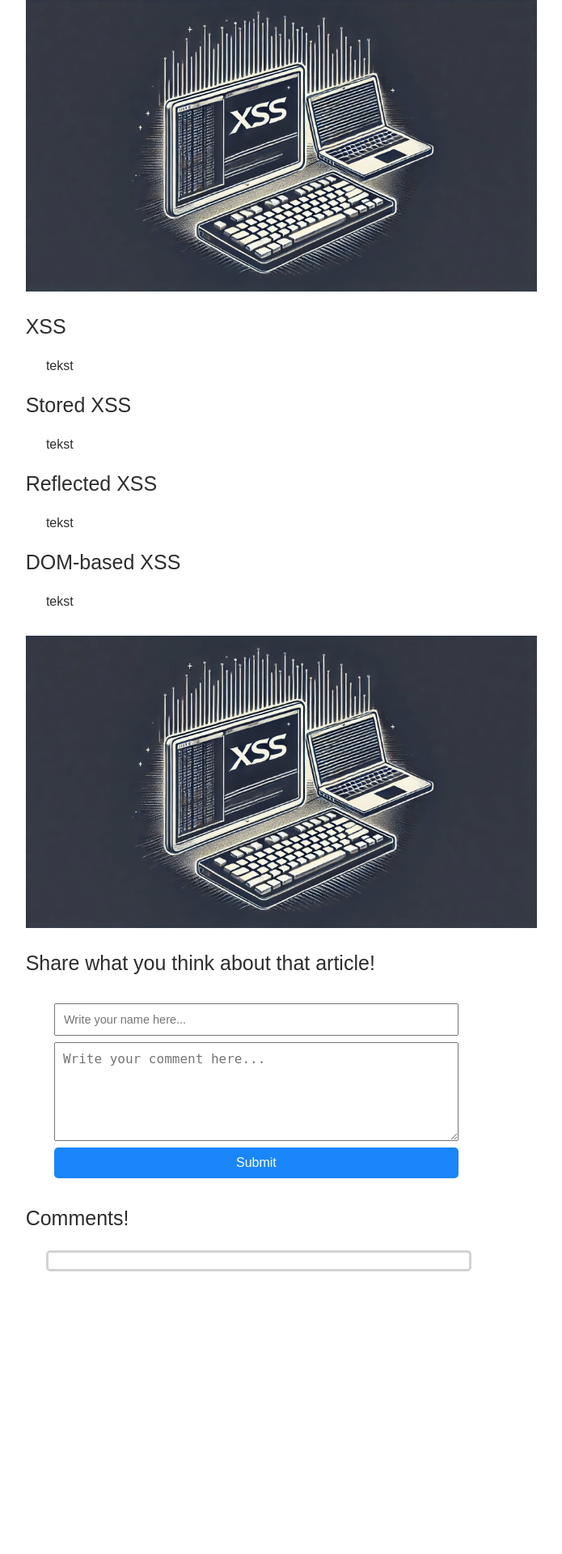
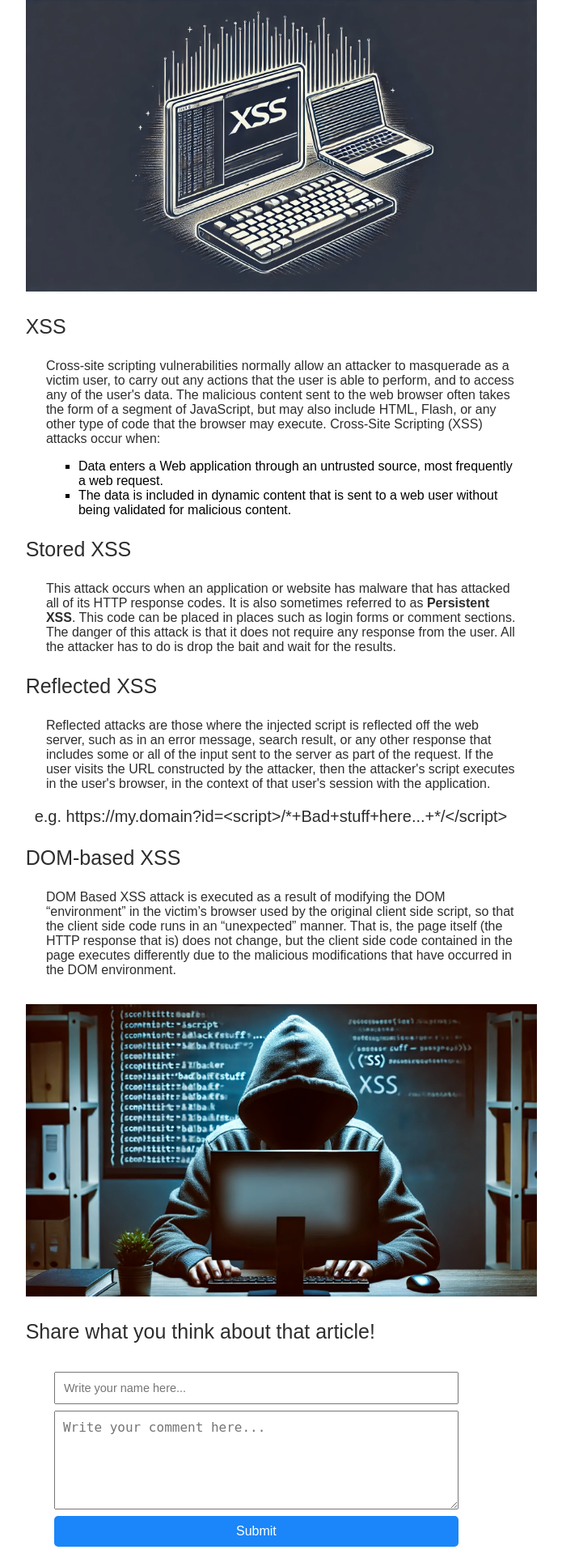
Before and after one commit to akralka/CTF_blog, a Flask app: page /xss in a window 1280 px wide. Shown: the part 221-2140 px from the top of the page at 81% size, without its empty margins (305-1000 px from the left). Before the commit the page ends 1791 px from the top, so only its background shows below. Run offline with Flask 3, Linux system fonts and the light colour scheme.

Commit message:
hashed pass + xxs

```diff
--- a/app.py
+++ b/app.py
@@ -2,6 +2,7 @@ import os
 from flask import Flask, render_template, request, redirect, url_for, flash, send_from_directory
 from models import db, User, Comment
 from sqlalchemy import text
+import hashlib
 
 
 def create_app():
@@ -56,22 +57,24 @@ def create_app():
             username = request.form.get('username')
             password = request.form.get('password')
 
-            # Podatne na SQL injection zapytanie do bazy danych
-            # query = text("SELECT login FROM users WHERE login = ", username)
             query = text(f"SELECT login FROM users WHERE login = '{username}'")
             result = db.session.execute(query)
             user = result.fetchone()
 
+            hashed_password = hashlib.md5(password.encode()).hexdigest()
+
             if user:
                 user = User.query.filter_by(login=username).first()
-                if user and user.password == password:
+                if user.login == "admin" and user.password == hashed_password:
                     return redirect(url_for('admin_account'))
+                if user and user.password == hashed_password:
+                    return render_template('index.html')
                 else:
                     flash('Invalid password')
             else:
                 flash('Invalid username')
 
-            return redirect(url_for('home'))
+            return redirect(url_for('login'))
         else:
             return render_template('login.html')
 
@@ -87,12 +90,13 @@ def create_app():
                 return redirect(url_for('sign_in'))
 
             # Dodanie użytkownika do bazy danych
-            new_user = User(login=username, password=password)
+            hashed_password = hashlib.md5(password.encode()).hexdigest()
+            new_user = User(login=username, password=hashed_password)
             db.session.add(new_user)
             db.session.commit()
 
             flash('User added successfully')
-            return redirect(url_for('home'))
+            return redirect(url_for('sign_in'))
         else:
             return render_template('sign_in.html')
 
--- a/models/users.py
+++ b/models/users.py
@@ -4,7 +4,7 @@ class User(db.Model):
     __tablename__ = 'users'
     id = db.Column(db.Integer, primary_key=True)
     login = db.Column(db.String(80), unique=True, nullable=False) #nullable -> nie mozna utworzyc pustego
-    password = db.Column(db.String(120), nullable=False)# potem hash
+    password = db.Column(db.String(120), nullable=False)
 
 class Comment(db.Model):
     __tablename__ = "comments"
--- a/templates/about.html
+++ b/templates/about.html
@@ -59,5 +59,11 @@
         <strong>P.S.</strong> Remember that it is not about finding flags, but about understanding selected vulnerabilities,
         flags are just an addition suggesting that you have found a vulnerability! The most important thing is how you did it and why it was possible!
     </p></p>
+
+    <p class="subtitle">Read more!</p>
+    <ul class="b">
+        <li><strong><a href="https://portswigger.net/web-security">Web Security Academy</a></strong></li>
+        <li><strong><a href="https://owasp.org/www-community/">OWASP</a></strong></li>
+    </ul>
 </body>
 </html>
--- a/templates/xss.html
+++ b/templates/xss.html
@@ -25,15 +25,33 @@
     <h2>What is cross-site scripting (XSS)?</h2>
     <img class="main_image" src="{{ url_for('uploaded_file', filename='xss_2.png') }}" alt="Reload to obtain a photo!">
     <p class="subtitle">XSS</p>
-    <p class="ex1">tekst</p>
+    <p class="ex1"> Cross-site scripting vulnerabilities normally allow an attacker to masquerade as a victim user, to carry out any actions that the user is able to perform,
+        and to access any of the user's data. The malicious content sent to the web browser often takes the form of a segment of JavaScript,
+        but may also include HTML, Flash, or any other type of code that the browser may execute.
+        Cross-Site Scripting (XSS) attacks occur when:
+        <ul class="b">
+           <li> Data enters a Web application through an untrusted source, most frequently a web request.</li>
+           <li> The data is included in dynamic content that is sent to a web user without being validated for malicious content.</li>
+        </ul></p>
     <p class="subtitle">Stored XSS</p>
-    <p class="ex1">tekst</p>
+    <p class="ex1">This attack occurs when an application or website has malware that has attacked all of its HTTP response codes.
+        It is also sometimes referred to as <strong>Persistent XSS</strong>. This code can be placed in places such as login forms or comment sections. The danger of
+        this attack is that it does not require any response from the user. All the attacker has to do is drop the bait and wait for the results. </p>
     <p class="subtitle">Reflected XSS</p>
-    <p class="ex1">tekst</p>
-    <p class="subtitle">DOM-based XSS</p>
-    <p class="ex1">tekst</p>
+    <p class="ex1">Reflected attacks are those where the injected script is reflected off the web server, such as in an error message, search result,
+        or any other response that includes some or all of the input sent to the server as part of the request.
+        If the user visits the URL constructed by the attacker, then the attacker's script executes in the user's browser, in the context of that user's session with the application.</p>
+        <p class="centered-text">
+            e.g. https://my.domain?id=&lt;script&gt;/*+Bad+stuff+here...+*/&lt;/script&gt;
+    </p></p>
+        <p class="subtitle">DOM-based XSS</p>
+    <p class="ex1">DOM Based XSS attack is executed as a result of modifying the DOM “environment”
+        in the victim’s browser used by the original client side script, so that the client side code
+         runs in an “unexpected” manner. That is, the page itself (the HTTP response that is) does
+         not change, but the client side code contained in the page executes
+         differently due to the malicious modifications that have occurred in the DOM environment.</p>
 
-    <img class="main_image" src="{{ url_for('uploaded_file', filename='xss_2.png') }}" alt="Reload to obtain a photo!">
+    <img class="main_image" src="{{ url_for('uploaded_file', filename='hacker_xss.png') }}" alt="Reload to obtain a photo!">
     <p class="subtitle">Share what you think about that article!</p>
 
     <form class="comment-form" action="/xss" method="POST">
```
Also changed, not shown: templates/login.html (+9 -0 lines), templates/sign_in.html (+9 -1 lines), templates/xxe.html (+13 -1 lines), uploads/hacker_xss.png (added).
